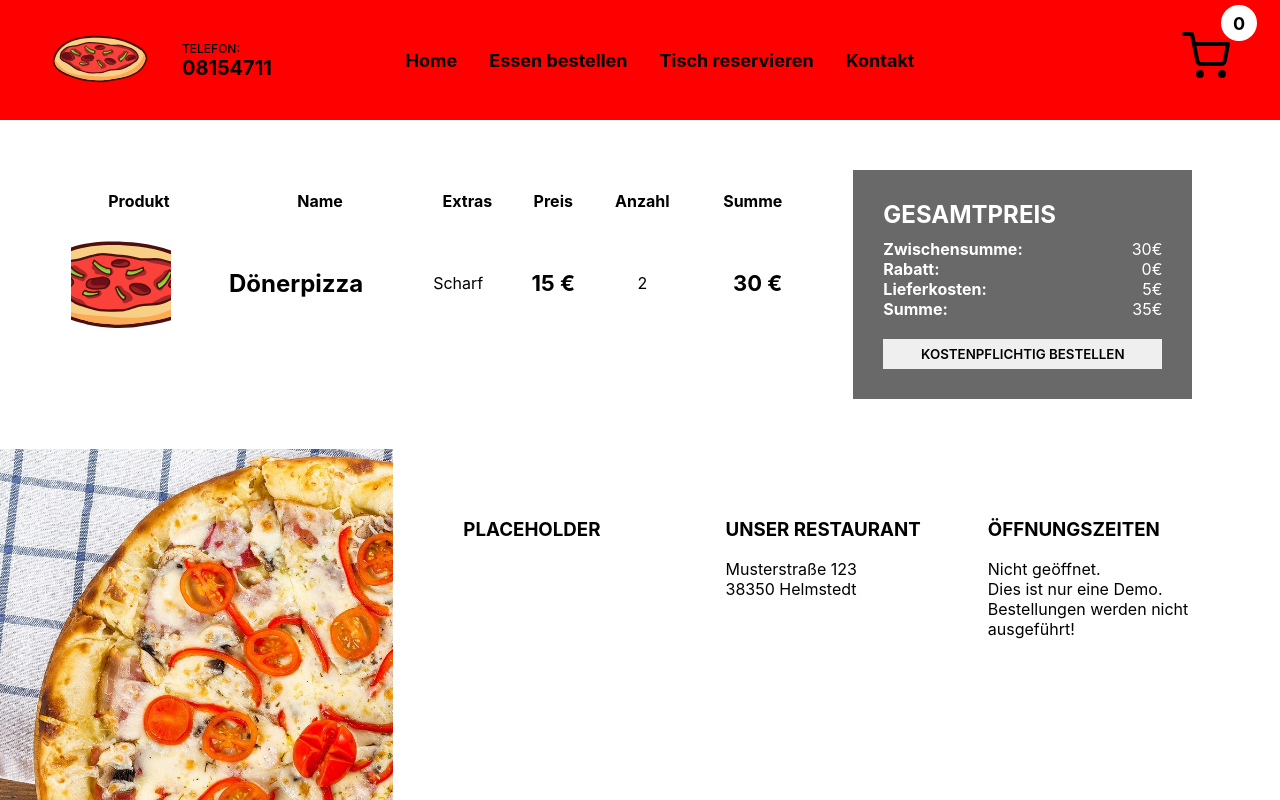
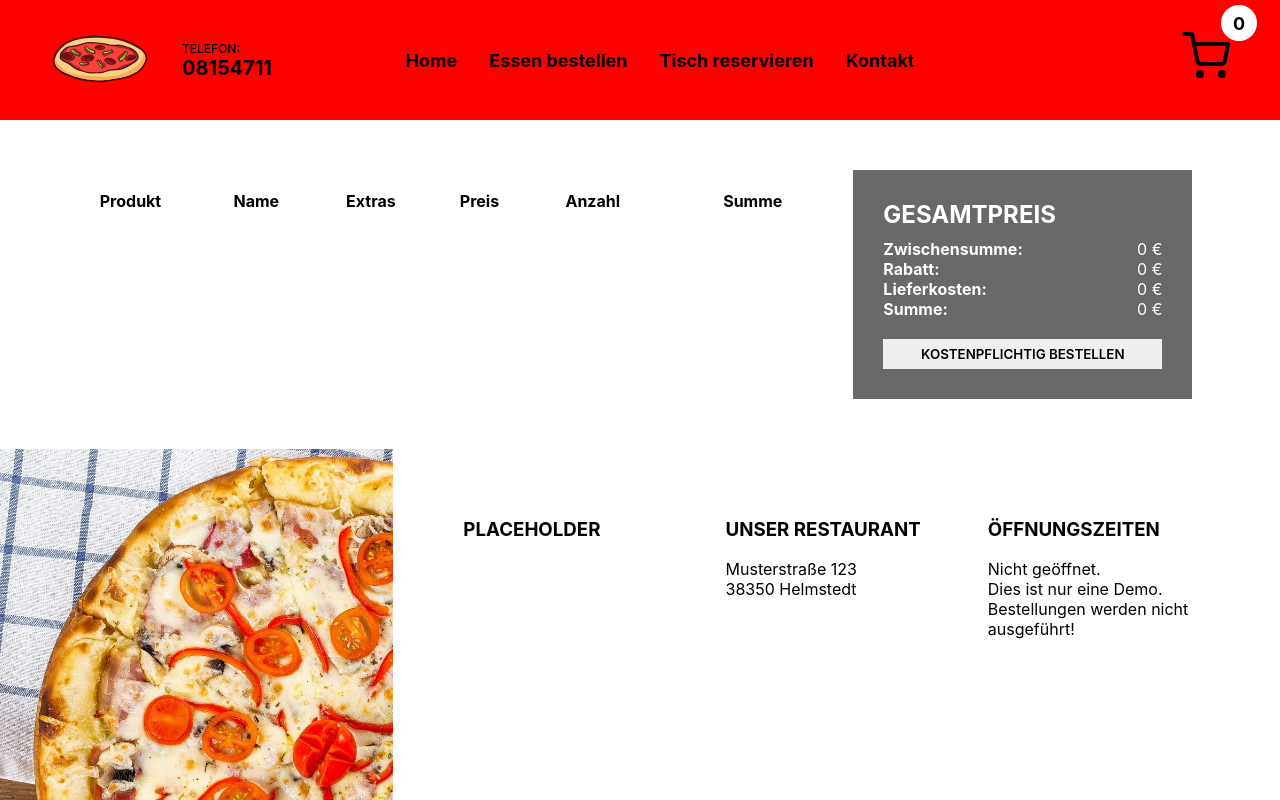
Before and after one commit to JoernSchoenyan/learn-react-ecommerce, a Next.js app: page /warenkorb in a window 1280 px wide. Shown: the top 800 px of the page. Built offline with nearby package versions, Linux system fonts and the light colour scheme.

Commit message:
Warenkorb mit Redux

```diff
--- a/components/CartTotal.jsx
+++ b/components/CartTotal.jsx
@@ -1,21 +1,22 @@
 import styles from '../styles/CartTotal.module.css'
 import React from 'react'
+import cartSlice from '../redux/cartSlice'
 
-const CartTotal = ({checkoutButton}) => {
+const CartTotal = ({checkoutButton, total}) => {
   return (
     <div className={styles.container}>
                 <h2 className={styles.title}>GESAMTPREIS</h2>
                 <div className={styles.totalText}>
-                  <b className={styles.totalTextTitle}>Zwischensumme:</b>30€
+                  <b className={styles.totalTextTitle}>Zwischensumme:</b>{total} €
                 </div>
                 <div className={styles.totalText}>
-                  <b className={styles.totalTextTitle}>Rabatt:</b>0€
+                  <b className={styles.totalTextTitle}>Rabatt:</b>0 €
                 </div>
                 <div className={styles.totalText}>
-                  <b className={styles.totalTextTitle}>Lieferkosten:</b>5€
+                  <b className={styles.totalTextTitle}>Lieferkosten:</b>0 €
                 </div>
                 <div className={styles.totalText}>
-                  <b className={styles.totalTextTitle}>Summe:</b>35€
+                  <b className={styles.totalTextTitle}>Summe:</b>{total} €
                 </div>
                 {checkoutButton
                   ? <button className={styles.button}>KOSTENPFLICHTIG BESTELLEN</button>
--- a/components/Navbar.jsx
+++ b/components/Navbar.jsx
@@ -33,13 +33,15 @@ const Navbar = ({config}) => {
           <li className={styles.listItem}>Kontakt</li>
         </ul>
       </div>
-      <div className={styles.item}>
+      <div className={styles.item} passHref>
+        <Link href={"/warenkorb"}>
           <div className={styles.cart}>
             <ShoppingCart size="48" />
             <div className={styles.counter}>
               {quantity}
             </div>
           </div>
+        </Link>
       </div>
     </div>
   )
--- a/pages/warenkorb.jsx
+++ b/pages/warenkorb.jsx
@@ -2,8 +2,12 @@ import styles from '../styles/Cart.module.css'
 import React from 'react'
 import Image from 'next/image'
 import CartTotal from '../components/CartTotal'
+import { useDispatch, useSelector } from 'react-redux'
 
 const Cart = () => {
+  const dispatch = useDispatch();
+  const cart = useSelector((state) => state.cart);
+
   return (
     <div className={styles.container}>
         <div className={styles.left}>
@@ -19,34 +23,42 @@ const Cart = () => {
                   </tr>
                 </thead>
                 <tbody>
-                  <tr>
+                  {cart.products.map(product => (
+                    <tr key={product._id}>
                       <td>
                         <div className={styles.imageContainer}>
-                        <Image src="/img/logo.svg" alt="" fill objectFit="cover" />
+                          <Image src="/img/logo.svg" alt="" fill style={{objectFit: "cover"}} />
                         </div>
                       </td>
                       <td>
-                      <span className={styles.name}>Dönerpizza</span>
+                        <span className={styles.name}>{product.title}</span>
                       </td>
                       <td>
-                      <span className={styles.extras}>Scharf</span>
+                        <span className={styles.extras}>
+                          {
+                            product.extras.map((extra) => (
+                              <span key={extra._id}>{extra.text}</span>
+                            ))
+                          }
+                        </span>
                       </td>
                       <td style={{textAlign: "center"}}>
-                      <span className={styles.price}>15 €</span>
+                        <span className={styles.price}>{product.price} €</span>
                       </td>
                       <td style={{textAlign: "center"}}>
-                      <span className={styles.quantity}>2</span>
+                        <span className={styles.quantity}>{product.quantity}</span>
                       </td>
                       <td style={{textAlign: "right"}}>
-                      <span className={styles.total}>30 €</span>
+                        <span className={styles.total}>{product.price * product.quantity} €</span>
                       </td>
                     </tr>
+                  ))}
                 </tbody>
             </table>
         </div>
 
         <div className={styles.right}>
-            <CartTotal checkoutButton />
+            <CartTotal checkoutButton total={cart.total} />
         </div>
     </div>
   )
```
Also changed, not shown: pages/produkte/[slug].jsx (+11 -1 lines). Lines whose indentation alone changed are shown as unchanged.
